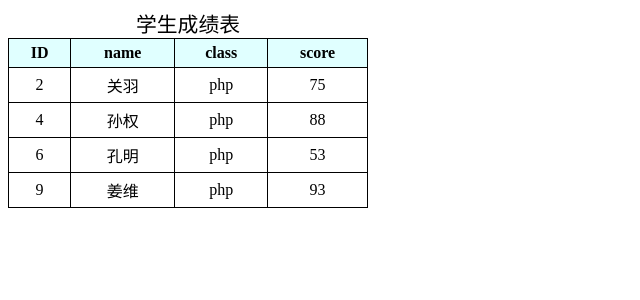
After one commit to vikingsword/php.edu, a PHP site: page /0419/demo5.php in a window 1280 px wide. The commit adds this page. Shown: the top 300 px of the page, without its empty margins (0-640 px from the left). Run offline with PHP 8.4, Linux system fonts and the light colour scheme.

Commit message:
practice

```diff
--- a/0419/demo4.php
+++ b/0419/demo4.php
@@ -45,6 +45,6 @@ foreach($users as $user){
 }
 $table .= '</tbody></table>';
 echo $table;
-// foreach($user => $item){
+// foreach($user as $key => $item){
 //     echo $item;
 // };
--- /dev/null
+++ b/0419/demo5.php
@@ -0,0 +1,104 @@
+<?php
+// 用二维数组来模拟数据表查询结果集
+$stus = [
+    ['id' => 1, 'name' => '刘备', 'course' => 'js', 'score' => 83],
+    ['id' => 2, 'name' => '关羽', 'course' => 'php', 'score' => 75],
+    ['id' => 3, 'name' => '张飞', 'course' => 'js', 'score' => 52],
+    ['id' => 4, 'name' => '孙权', 'course' => 'php', 'score' => 88],
+    ['id' => 5, 'name' => '周瑜', 'course' => 'js', 'score' => 65],
+    ['id' => 6, 'name' => '孔明', 'course' => 'php', 'score' => 53],
+    ['id' => 7, 'name' => '赵云', 'course' => 'js', 'score' => 63],
+    ['id' => 8, 'name' => '马超', 'course' => 'js', 'score' => 77],
+    ['id' => 9, 'name' => '姜维', 'course' => 'php', 'score' => 93],
+    ['id' => 10, 'name' => '黄忠', 'course' => 'js', 'score' => 81],
+]
+?>
+
+<!DOCTYPE html>
+<html lang="zh-CN">
+
+<head>
+    <meta charset="UTF-8">
+    <meta http-equiv="X-UA-Compatible" content="IE=edge">
+    <meta name="viewport" content="width=device-width, initial-scale=1.0">
+    <title>php与html原生混编</title>
+
+    <style>
+        table {
+            border-collapse: collapse;
+            width: 360px;
+            text-align: center;
+        }
+
+        table th,
+        table td {
+            border: 1px solid #000;
+            padding: 5px;
+        }
+
+        table caption {
+            font-size: 1.3em;
+        }
+
+        table thead {
+            background-color: lightcyan;
+        }
+
+        .active {
+            color: red;
+        }
+    </style>
+
+
+</head>
+
+<body>
+    <table>
+        <caption>学生成绩表</caption>
+        <thead>
+            <tr>
+                <th>ID</th>
+                <th>name</th>
+                <th>class</th>
+                <th>score</th>
+            </tr>
+        </thead>
+        <tbody>
+            <!-- 显示用户数据-->
+            <?php
+                foreach($stus as $stu){
+                    // echo '<tr>';
+                    // echo "<td>{$stu['id']}</td>";
+                    // echo "<td>{$stu['name']}</td>";
+                    // echo "<td>{$stu['course']}</td>";
+                    // echo "<td>{$stu['score']}</td>";
+                    // echo "</tr>";
+
+                    // heredoc -> 写模板，可以解析内部变量
+                    // echo <<< STU
+                    // <tr>
+                    //     <td>{$stu['id']}</td>
+                    //     <td>{$stu['name']}</td>
+                    //     <td>{$stu['course']}</td>
+                    //     <td>{$stu['score']}</td>
+                    // </tr>
+                    // STU;
+
+                    // 只看php
+                    if($stu['course'] == 'php'){
+                        echo <<< STU
+                            <tr>
+                                <td>{$stu['id']}</td>
+                                <td>{$stu['name']}</td>
+                                <td>{$stu['course']}</td>
+                                <td>{$stu['score']}</td>
+                            </tr>
+                        STU;
+                    }
+                }
+            ?>
+        </tbody>
+    </table>
+</body>
+
+</html>
```
Also changed, not shown: 0419/demo6.php (added, +115 -0 lines).
